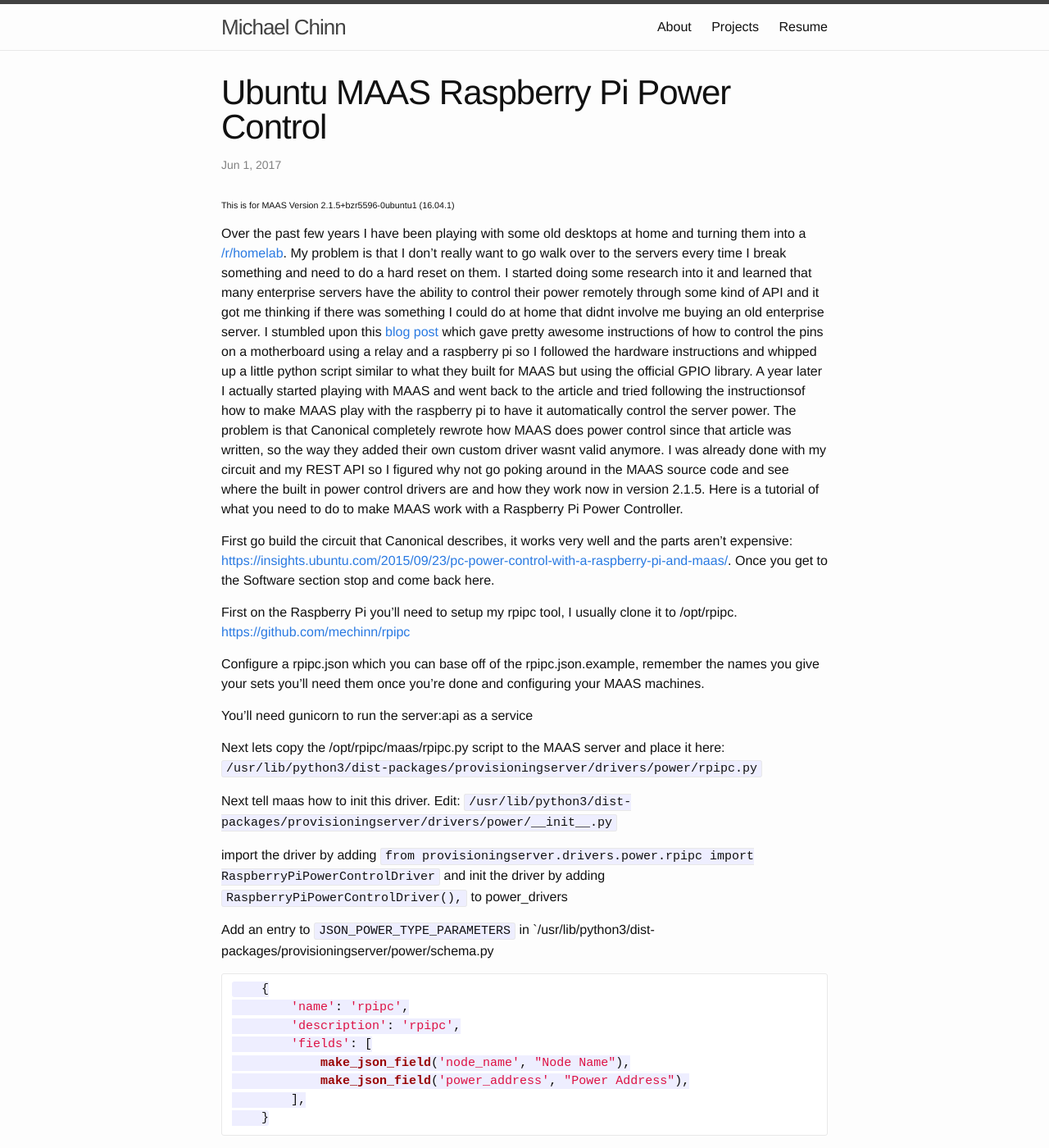
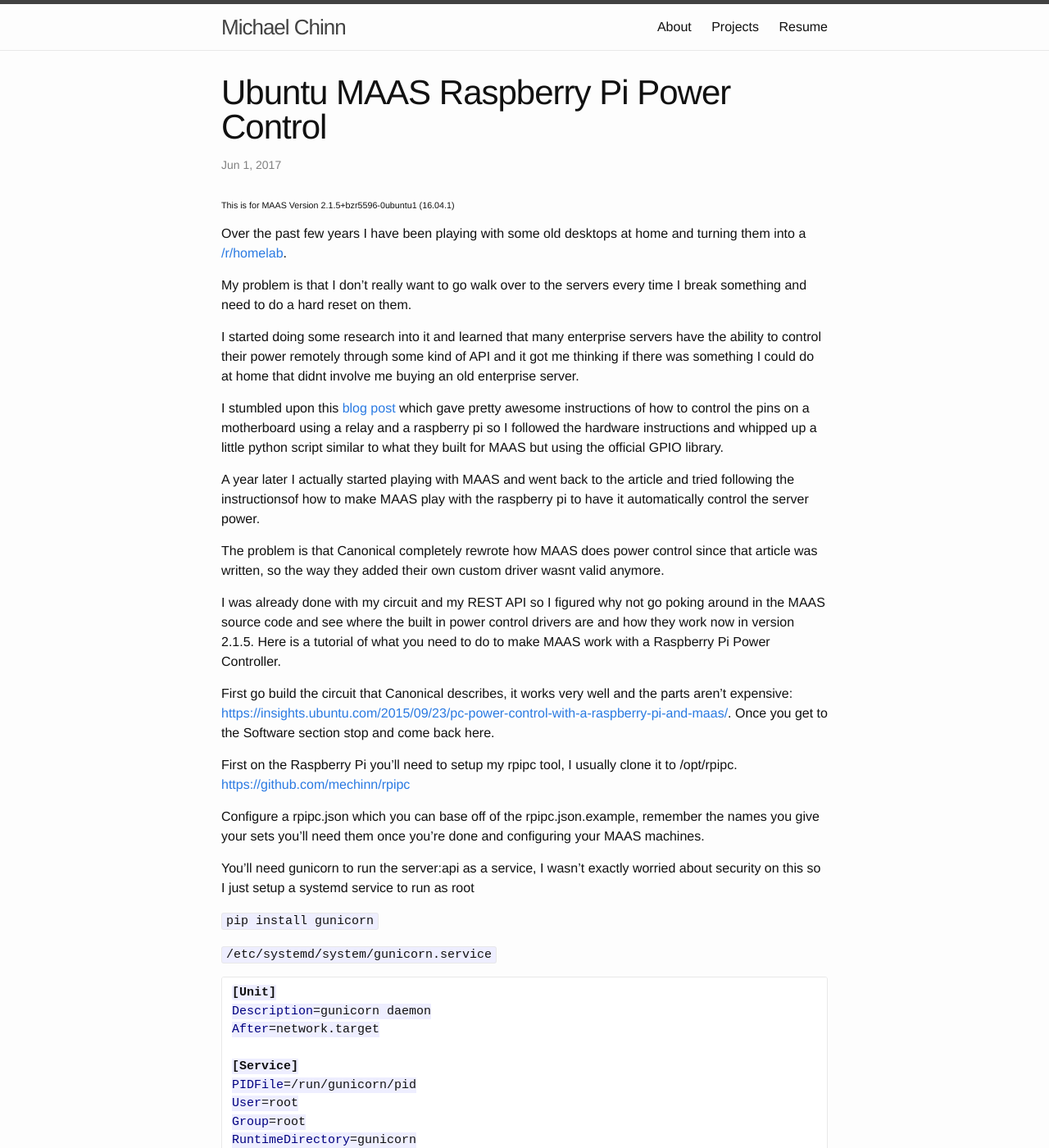
Before and after one commit to mechinn/mechinn.github.io, a Jekyll site: the page built from _posts/2017-06-01-rpipc.markdown, in a window 1280 px wide and 1400 px high. Shown: the whole window at 82% size. Built offline with Jekyll 4.4.1, drawn with Linux system fonts in a browser that asks for light colours; some of the changed text lies outside the part shown.

Commit message:
adding details for gunicorn

````diff
--- a/_posts/2017-06-01-rpipc.markdown
+++ b/_posts/2017-06-01-rpipc.markdown
@@ -7,12 +7,17 @@
 ###### This is for MAAS Version 2.1.5+bzr5596-0ubuntu1 (16.04.1)
 
 Over the past few years I have been playing with some old desktops at home and turning them into a [/r/homelab](https://www.reddit.com/r/homelab/).
+
 My problem is that I don't really want to go walk over to the servers every time I break something and need to do a hard reset on them.
-I started doing some research into it and learned that many enterprise servers have the ability to control their power remotely through some kind of API
-and it got me thinking if there was something I could do at home that didnt involve me buying an old enterprise server.
+
+I started doing some research into it and learned that many enterprise servers have the ability to control their power remotely through some kind of API and it got me thinking if there was something I could do at home that didnt involve me buying an old enterprise server.
+
 I stumbled upon this [blog post](https://insights.ubuntu.com/2015/09/23/pc-power-control-with-a-raspberry-pi-and-maas/) which gave pretty awesome instructions of how to control the pins on a motherboard using a relay and a raspberry pi so I followed the hardware instructions and whipped up a little python script similar to what they built for MAAS but using the official GPIO library.
+
 A year later I actually started playing with MAAS and went back to the article and tried following the instructionsof how to make MAAS play with the raspberry pi to have it automatically control the server power.
+
 The problem is that Canonical completely rewrote how MAAS does power control since that article was written, so the way they added their own custom driver wasnt valid anymore.
+
 I was already done with my circuit and my REST API so I figured why not go poking around in the MAAS source code and see where the built in power control drivers are and how they work now in version 2.1.5.
 Here is a tutorial of what you need to do to make MAAS work with a Raspberry Pi Power Controller.
 
@@ -22,9 +27,37 @@
 
 Configure a rpipc.json which you can base off of the rpipc.json.example, remember the names you give your sets you'll need them once you're done and configuring your MAAS machines.
 
-You'll need gunicorn to run the server:api as a service
+You'll need gunicorn to run the server:api as a service, I wasn't exactly worried about security on this so I just setup a systemd service to run as root
 
-Next lets copy the /opt/rpipc/maas/rpipc.py script to the MAAS server and place it here: `/usr/lib/python3/dist-packages/provisioningserver/drivers/power/rpipc.py`
+`pip install gunicorn`
+
+`/etc/systemd/system/gunicorn.service`
+
+```systemd
+[Unit]
+Description=gunicorn daemon
+After=network.target
+
+[Service]
+PIDFile=/run/gunicorn/pid
+User=root
+Group=root
+RuntimeDirectory=gunicorn
+WorkingDirectory=/opt/rpipc
+ExecStart=/usr/local/bin/gunicorn --pid /run/gunicorn/pid --bind 0.0.0.0:8000 server:api
+ExecReload=/bin/kill -s HUP $MAINPID
+ExecStop=/bin/kill -s TERM $MAINPID
+PrivateTmp=true
+
+[Install]
+WantedBy=multi-user.target
+```
+
+`systemctl enable gunicorn`
+
+`systemctl start gunicorn`
+
+Next lets copy the `/opt/rpipc/maas/rpipc.py` script to the MAAS server and place it here: `/usr/lib/python3/dist-packages/provisioningserver/drivers/power/rpipc.py`
 
 Next tell maas how to init this driver. Edit: `/usr/lib/python3/dist-packages/provisioningserver/drivers/power/__init__.py`
 
````
